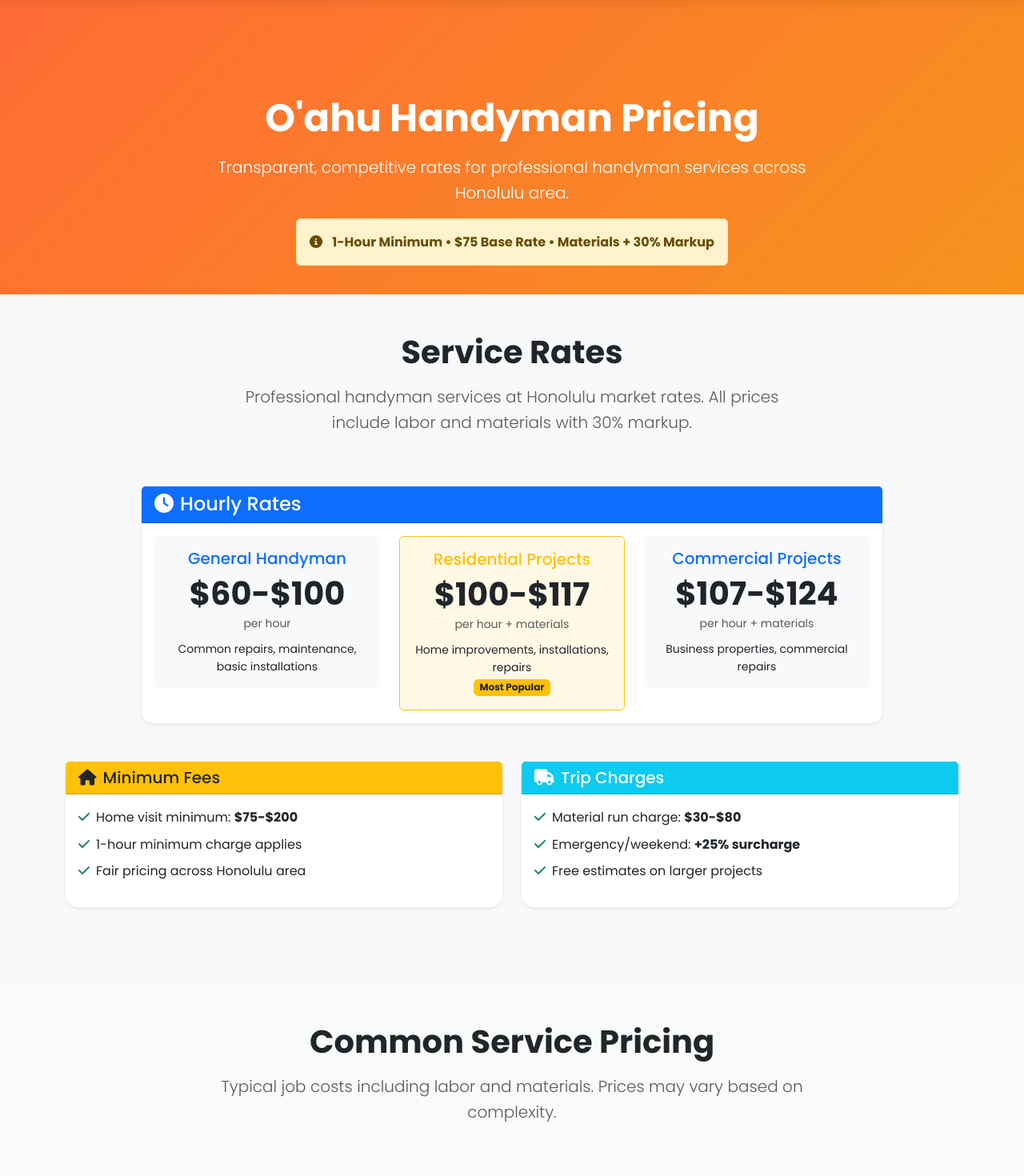
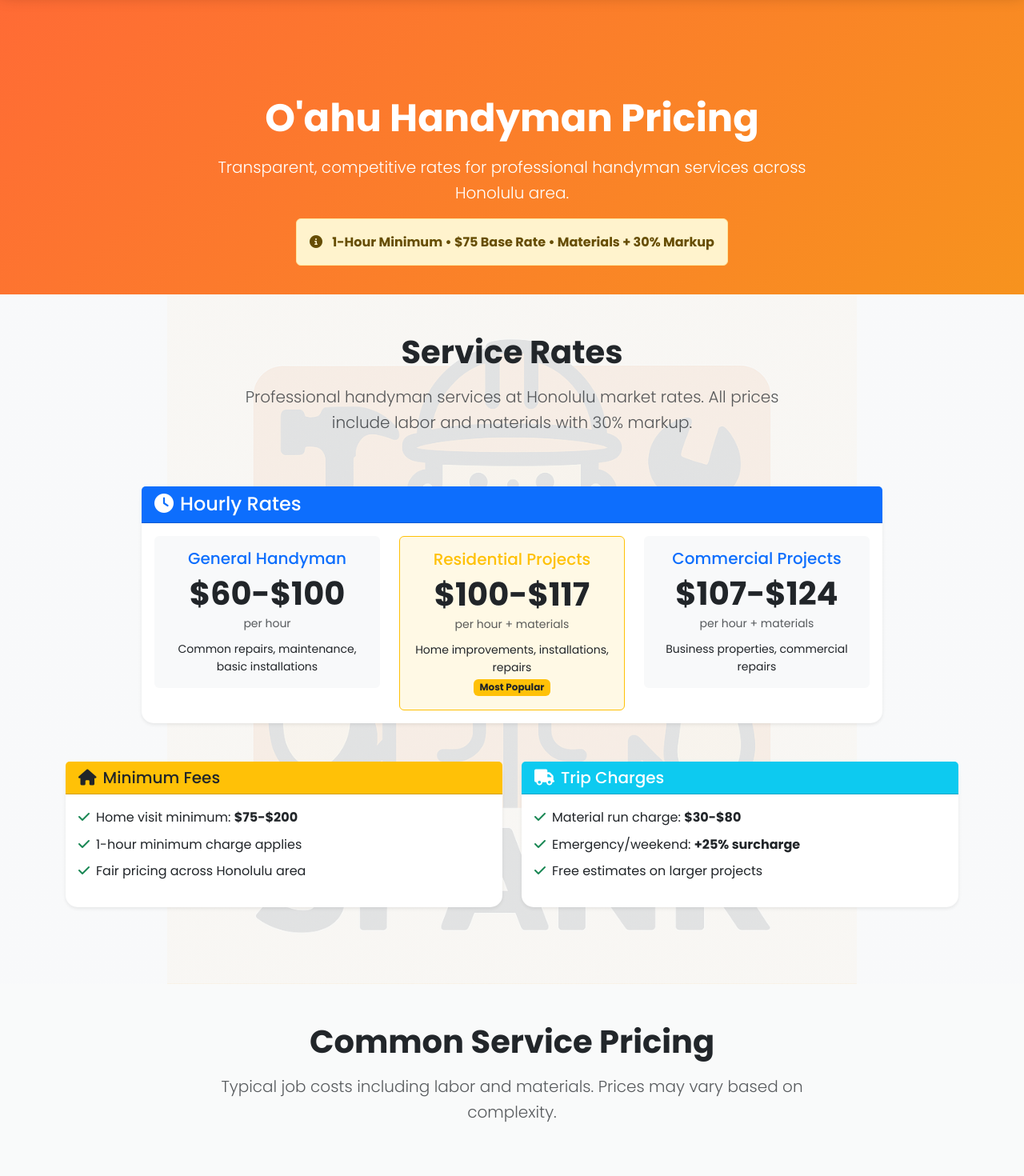
Before and after one commit to robertsn808/SPANK, a Flask app: page /pricing in a window 1280 px wide. Shown: the part 77-1547 px from the top of the page at 80% size. Run offline with Flask 3, Linux system fonts and the light colour scheme; some libraries are stand-ins or nearby versions.

Commit message:
Update the service rate section on the pricing page with a background
Applies a background image to the pricing page service rate section using CSS and adds a new logo asset.

Replit-Commit-Author: Agent
Replit-Commit-Session-Id: 8d5072a6-ad3d-4aaf-b01d-c098ffa2dece
Replit-Commit-Screenshot-Url: https://storage.googleapis.com/screenshot-production-us-central1/55aaf5ec-c5b6-4121-a14c-1212e14193ca/a166b540-dba8-4aec-a11c-02807f51f268.jpg

```diff
--- a/templates/pricing.html
+++ b/templates/pricing.html
@@ -20,7 +20,7 @@
 </section>
 
 <!-- Pricing Overview -->
-<section class="py-5 bg-light">
+<section class="py-5" style="background: linear-gradient(rgba(248, 249, 250, 0.9), rgba(248, 249, 250, 0.9)), url('/static/images/spank-logo-background.png'); background-size: contain; background-repeat: no-repeat; background-position: center;">
     <div class="container">
         <div class="row">
             <div class="col-lg-8 mx-auto text-center mb-5">
```
Also changed, not shown: attached_assets/spank logo_1750471525604.png (added), static/images/spank-logo-background.png (added).
